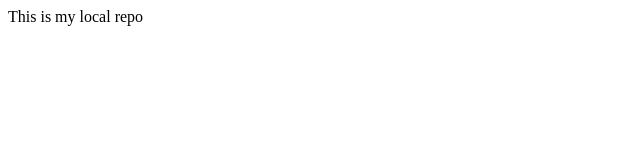
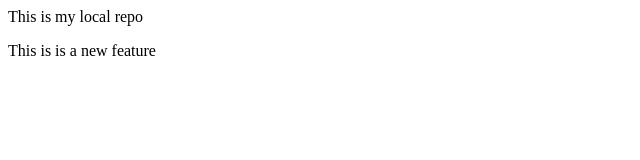
Before and after one commit to Saurabh-Stumpy/localRepo, a plain HTML site: page index.html in a window 1280 px wide. Shown: the whole page, without its empty margins (0-640 px from the left). Drawn offline with Linux system fonts and the light colour scheme.

Commit message:
Add new feature

```diff
--- a/index.html
+++ b/index.html
@@ -1 +1,2 @@
 <p>This is my local repo</p>
+<p>This is is a new feature</p>
```
